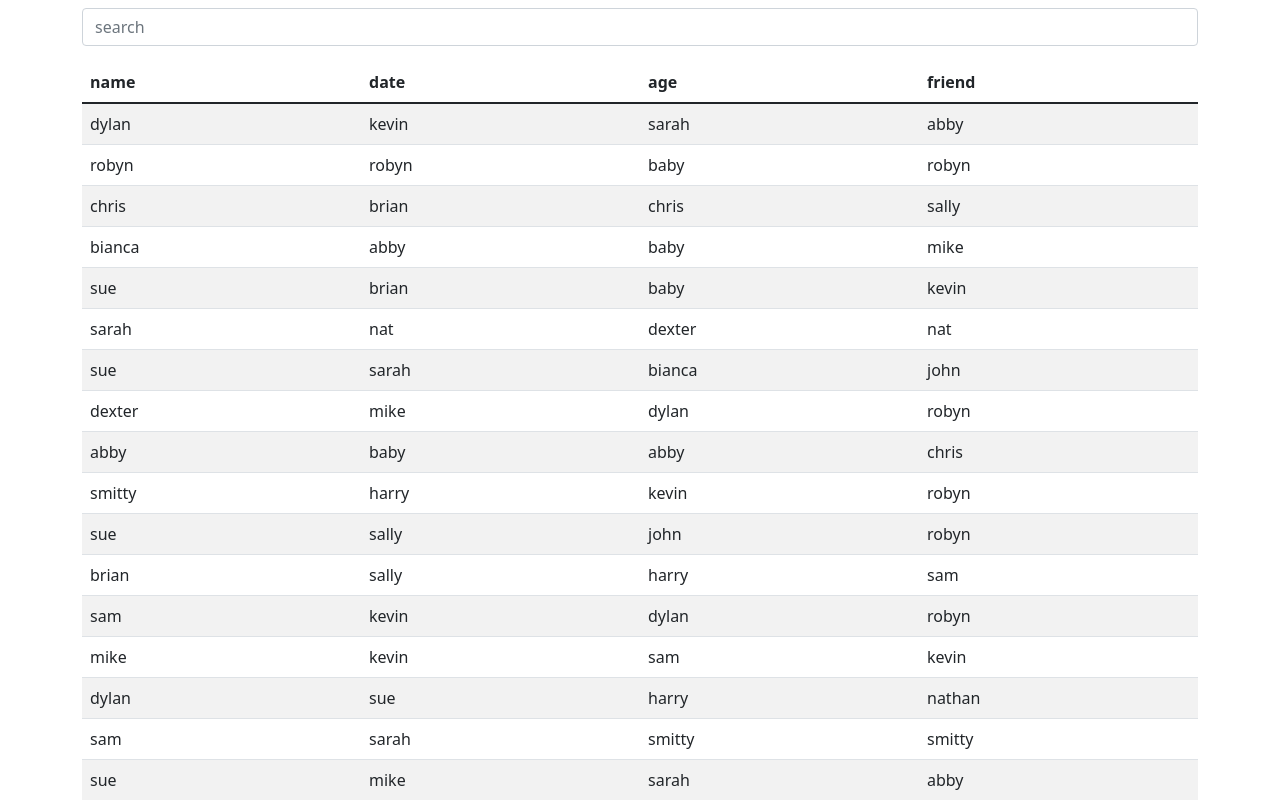
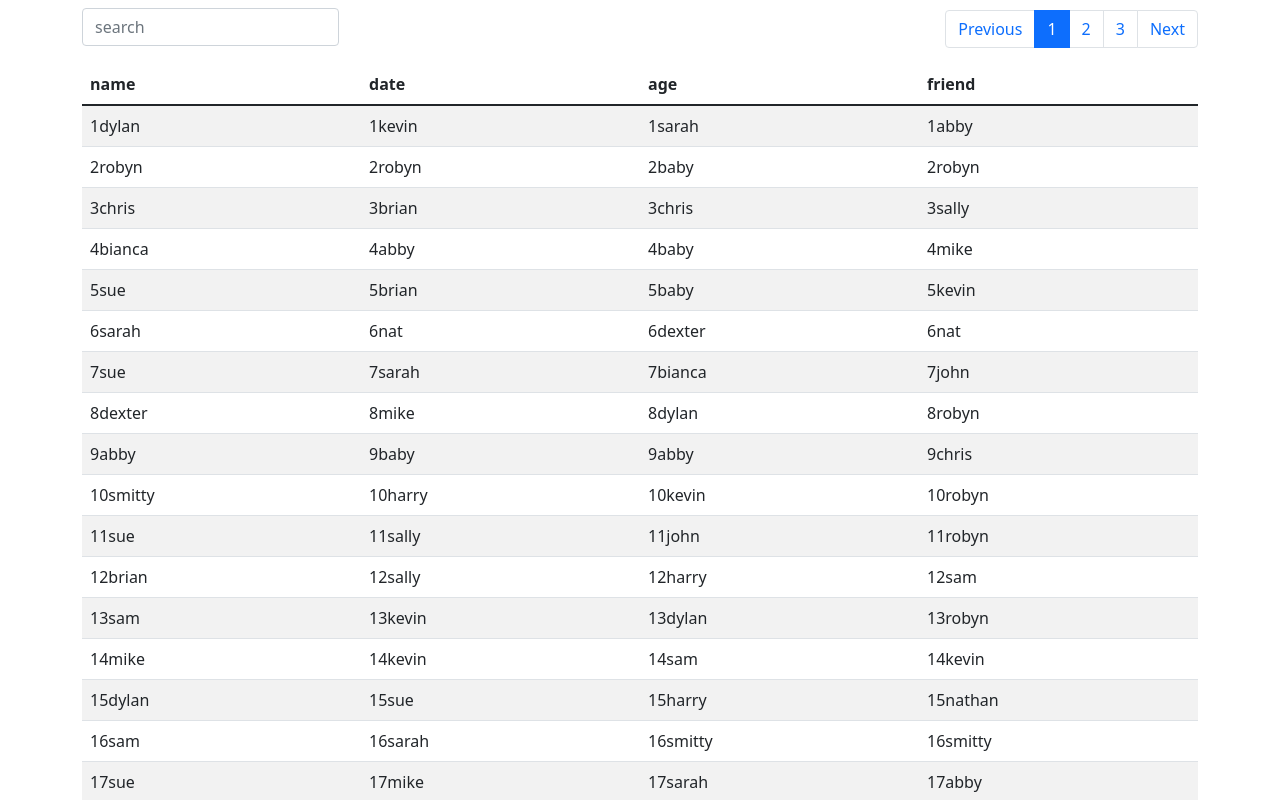
Before and after one commit to kjb244/angular-spa-with-rxjs, an Angular app: page /view8 in a window 1280 px wide. Shown: the top 800 px of the page. Built offline with nearby package versions, Linux system fonts and the light colour scheme.

Commit message:
added tables with pagination

```diff
--- a/package.json
+++ b/package.json
@@ -1,5 +1,6 @@
 {
   "name": "angular-spa-with-rxjs",
+  "type": "module",
   "version": "0.0.0",
   "scripts": {
     "ng": "ng",
--- a/src/app/app.module.ts
+++ b/src/app/app.module.ts
@@ -32,6 +32,7 @@ import { CheckboxesComponent } from './components/checkboxes/checkboxes.componen
 import { InnerCheckboxComponent } from './components/checkboxes/inner-checkbox/inner-checkbox.component';
 import { AddressformatterPipe } from './pipes/addressformatter.pipe';
 import { TableComponent } from './components/table/table.component';
+import { PaginationComponent } from './components/pagination/pagination.component';
 
 const appRoutes: Routes = [
   {path: 'view1',  component: View1Component, data: { animationState: 'One' }},
@@ -74,7 +75,8 @@ const appRoutes: Routes = [
     CheckboxesComponent,
     InnerCheckboxComponent,
     AddressformatterPipe,
-    TableComponent
+    TableComponent,
+    PaginationComponent
   ],
   imports: [
     BrowserModule,
--- /dev/null
+++ b/src/app/components/pagination/pagination.component.html
@@ -0,0 +1,12 @@
+<nav  aria-label="Page navigation example">
+  <ul class="pagination">
+    <li class="page-item"><a class="page-link" href="javascript:void(0);" (click)="clickPrev()">Previous</a></li>
+    <li *ngIf="pageData.length === 0" class="page-item disabled">
+      <a class="page-link" href="javascript:void(0);">1</a>
+    </li>
+    <li *ngFor="let rec of pageData; let i=index" class="page-item" [ngClass]="{'active': rec.active === true}">
+      <a class="page-link" href="javascript:void(0);" (click)="clickPageNumber(i)">{{rec.pageNumber}}</a>
+    </li>
+    <li class="page-item"><a class="page-link" href="javascript:void(0);" (click)="clickNext()">Next</a></li>
+  </ul>
+</nav>
--- /dev/null
+++ b/src/app/components/pagination/pagination.component.ts
@@ -0,0 +1,73 @@
+import {Component, EventEmitter, Input, OnInit, Output, SimpleChanges} from '@angular/core';
+
+@Component({
+  selector: 'app-pagination',
+  templateUrl:'./pagination.component.html',
+  styleUrls: ['./pagination.component.css']
+})
+export class PaginationComponent implements OnInit {
+
+  @Input() pageSize: number;
+  @Input() totalRows: number;
+  @Output() onPageChange: EventEmitter<number> = new EventEmitter();
+
+  public pageData: any[] = [];
+
+
+
+  constructor() { }
+
+  ngOnInit(): void {
+    this.determinePageData();
+  }
+
+  private determinePageData(){
+    this.pageData = [];
+    const pages: number = Math.floor(this.totalRows/this.pageSize) +
+      (this.totalRows % this.pageSize > 0 ? 1 : 0);
+    for(let i=0; i<pages; i++){
+      this.pageData.push({pageNumber: i+1, active: i === 0})
+    }
+  }
+
+  ngOnChanges(changes: SimpleChanges) {
+    if(changes['totalRows'] && changes['totalRows'].previousValue){
+      this.determinePageData();
+    }
+
+  }
+
+  private getCurrPage(){
+    return this.pageData.findIndex(x => x.active)
+  }
+
+  public clickPrev(){
+    const currPage = this.getCurrPage();
+    if (currPage - 1 >-1){
+      this.pageData[currPage].active = false;
+      this.pageData[currPage -1].active = true;
+      this.emitPageChange();
+    }
+  }
+
+  public clickNext(){
+    const currPage = this.getCurrPage();
+    if (currPage + 1 < this.pageData.length){
+      this.pageData[currPage].active = false;
+      this.pageData[currPage +1].active = true
+      this.emitPageChange();
+    }
+  }
+
+  public clickPageNumber(pageNumber: number){
+    const currPage = this.getCurrPage();
+    this.pageData[currPage].active = false;
+    this.pageData[pageNumber].active = true;
+    this.emitPageChange();
+  }
+
+  private emitPageChange(){
+    this.onPageChange.emit(this.getCurrPage()+1);
+  }
+
+}
--- a/src/app/components/table/table.component.css
+++ b/src/app/components/table/table.component.css
@@ -1,3 +1,18 @@
 .yellow{
   background-color: yellow;
 }
+
+.search-pagination{
+  display: flex;
+  justify-content: space-between;
+}
+
+.pagination-container{
+  padding-top: 10px;
+}
+
+@media (max-width: 767px)  {
+  .search-pagination{
+    flex-direction: column;
+  }
+}
--- a/src/app/components/table/table.component.html
+++ b/src/app/components/table/table.component.html
@@ -1,15 +1,27 @@
-<div [formGroup]="searchForm" class="mb-3 pt-2">
-  <input class="form-control" (input)="searchIt()" type="text" placeholder="search" formControlName="search">
+<div class="search-pagination">
+    <div [formGroup]="searchForm" class="mb-3 pt-2">
+      <input class="form-control" (input)="searchIt()" type="text" placeholder="search" formControlName="search">
+    </div>
+  {{getSearchValue()}}
+  <div class="pagination-container">
+    <app-pagination
+      [pageSize]="pageSize"
+      [totalRows]="getSearchValue() === '' ? tableDataMaster.data.length : tableDataCurr.data.length"
+      (onPageChange)="onPageChange($event)">
+    </app-pagination>
+  </div>
 </div>
+
+
 
 <table class="table table-striped">
   <thead>
     <tr>
-      <th scope="col" *ngFor="let rec of tableData.header">{{rec}}</th>
+      <th scope="col" *ngFor="let rec of tableDataCurr.header">{{rec}}</th>
     </tr>
   </thead>
   <tbody>
-    <tr *ngFor="let rec of tableData.data; trackBy: trackByIndex">
+    <tr *ngFor="let rec of tableDataCurr.data; trackBy: trackByIndex">
       <td *ngFor="let rec2 of rec">
         <span
           [innerHtml]="rec2 | stringmatcher: this.searchForm.controls['search'].value"></span>
--- a/src/app/components/table/table.component.ts
+++ b/src/app/components/table/table.component.ts
@@ -1,5 +1,6 @@
 import {Component, OnInit, ViewEncapsulation} from '@angular/core';
 import {FormBuilder} from "@angular/forms";
+import {TableDataService} from "../../services/table-data.service";
 
 @Component({
   selector: 'app-table',
@@ -9,36 +10,48 @@ import {FormBuilder} from "@angular/forms";
 
 })
 export class TableComponent implements OnInit {
+  public pageSize: number = 50;
 
-  public tableData: any  = {
-    header: ['name','date','age','friend'],
+  public tableDataMaster: any = {
+    header: [],
     data: []
   }
-  private tableDataCopy: any;
+
+  private tableDataCopy: any  = {
+    ...this.tableDataMaster
+  }
+  public tableDataCurr: any = {
+    ...this.tableDataMaster
+  }
 
   public searchForm;
 
-  constructor(private formBuilder: FormBuilder) {
+  constructor(private formBuilder: FormBuilder, private tableDataService: TableDataService) {
     this.searchForm = this.formBuilder.group({
       search: ['']
     })
   }
 
   ngOnInit(): void {
-    for(let i=0; i<100; i++){
-      this.tableData.data.push([1,2,3,4].map((e) =>{
-        return this.makeId();
-      }));
-      this.tableDataCopy = this.tableData.data;
-    }
+
+    const tableDataFromService = this.tableDataService.getTableData();
+
+    this.tableDataCopy = tableDataFromService;
+    this.tableDataMaster = tableDataFromService;
+    this.tableDataCurr.data = tableDataFromService.data.slice(0, this.pageSize);
+    this.tableDataCurr.header = tableDataFromService.header;
+  }
+
+  public getSearchValue(){
+    return this.searchForm.controls['search']?.value;
   }
 
   searchIt(){
     const value = this.searchForm.controls['search']?.value;
     if(value === ''){
-      this.tableData.data = this.tableDataCopy;
+      this.tableDataCurr.data = this.tableDataMaster.data.slice(0, this.pageSize);
     } else {
-      this.tableData.data  = this.tableDataCopy.filter((e: any) =>{
+      this.tableDataCurr.data  = this.tableDataMaster.data.filter((e: any) =>{
         return e.some((r: any) =>{
           return r.includes(value);
         })
@@ -51,11 +64,13 @@ export class TableComponent implements OnInit {
     return index;
   };
 
-  private makeId() {
-    const names = ['sarah','sally','john','kevin','harry','mike',
-      'dylan','nathan','nat','brian','sue','baby', 'smitty','abby',
-      'bianca','chris', 'kevin', 'robyn','dexter','sam'];
-    return names[Math.floor(names.length * Math.random())]
+  public onPageChange(event: number){
+    const newPage = event;
+    const start = this.pageSize * newPage - this.pageSize;
+    const end = start + this.pageSize;
+    this.tableDataCurr.data = this.tableDataMaster.data.slice(start, end)
   }
 
+
+
 }
--- /dev/null
+++ b/src/app/services/table-data.service.ts
@@ -0,0 +1,32 @@
+import { Injectable } from '@angular/core';
+
+@Injectable({
+  providedIn: 'root'
+})
+export class TableDataService {
+
+  private tableData: any  = {
+    header: ['name','date','age','friend'],
+    data: []
+  }
+
+  constructor() {
+    for(let i=0; i<150; i++){
+      this.tableData.data.push([1,2,3,4].map((e) =>{
+        return i+1 + '' + this.makeId();
+      }));
+    }
+  }
+
+  public getTableData(): any {
+    return this.tableData;
+  }
+
+  private makeId() {
+    const names = ['sarah','sally','john','kevin','harry','mike',
+      'dylan','nathan','nat','brian','sue','baby', 'smitty','abby',
+      'bianca','chris', 'kevin', 'robyn','dexter','sam'];
+    return names[Math.floor(names.length * Math.random())]
+  }
+
+}
```
Also changed, not shown: src/app/components/pagination/pagination.component.css (added), 2 other files (tests, documents, lock files or other folders).
